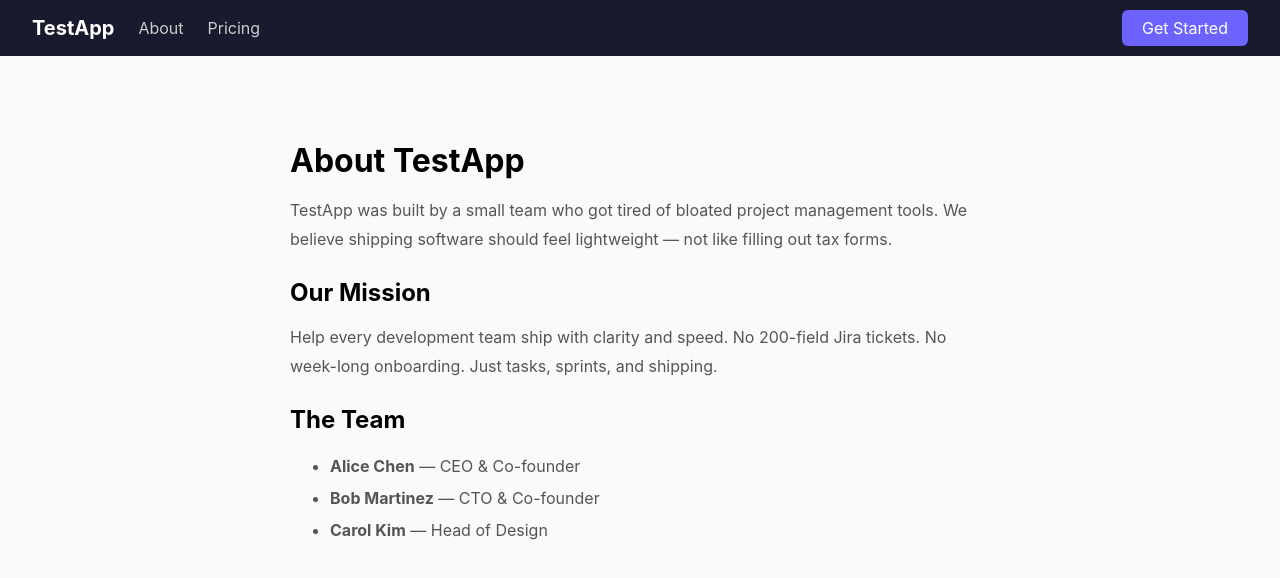
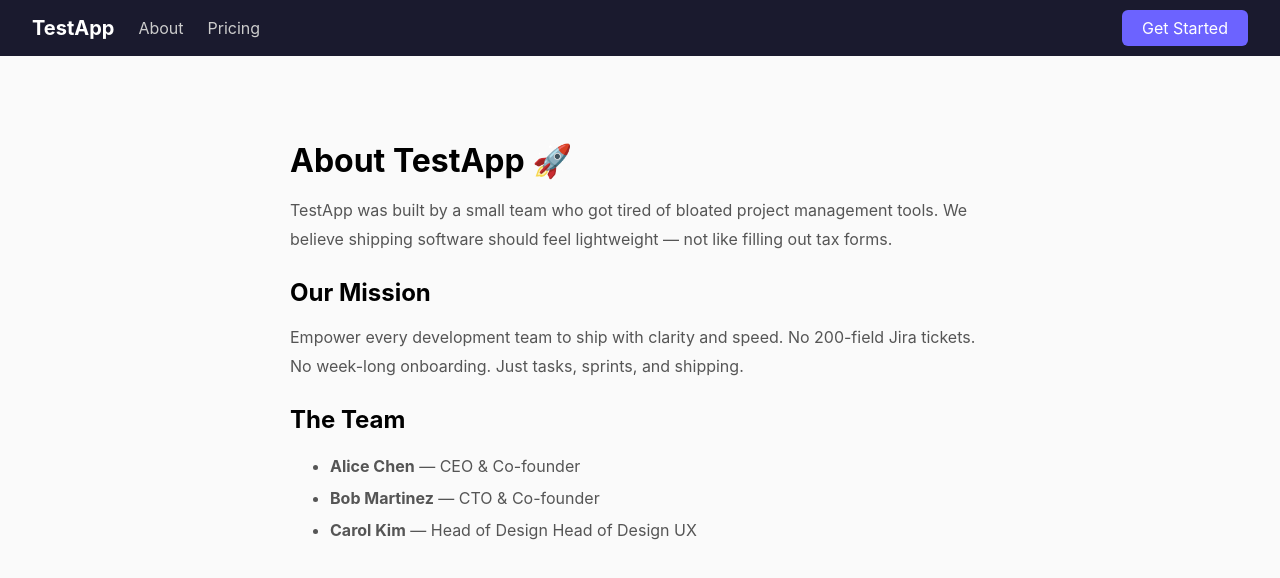
Before and after one commit to looksgoodtomeai/test-app, a Next.js app: page /about in a window 1280 px wide. Shown: the top 578 px of the page. Built offline with nearby package versions, Linux system fonts and the light colour scheme.

Commit message:
test: update about page copy

```diff
--- a/src/app/about/page.tsx
+++ b/src/app/about/page.tsx
@@ -1,21 +1,21 @@
 export default function About() {
   return (
     <div style={{ maxWidth: 700, margin: '0 auto', padding: '64px 24px' }}>
-      <h1 style={{ marginBottom: 16 }}>About TestApp</h1>
+      <h1 style={{ marginBottom: 16 }}>About TestApp 🚀</h1>
       <p style={{ color: '#555', lineHeight: 1.8, marginBottom: 24 }}>
         TestApp was built by a small team who got tired of bloated project management tools.
         We believe shipping software should feel lightweight — not like filling out tax forms.
       </p>
       <h2 style={{ marginBottom: 12 }}>Our Mission</h2>
       <p style={{ color: '#555', lineHeight: 1.8, marginBottom: 24 }}>
-        Help every development team ship with clarity and speed. No 200-field Jira tickets.
+        Empower every development team to ship with clarity and speed. No 200-field Jira tickets.
         No week-long onboarding. Just tasks, sprints, and shipping.
       </p>
       <h2 style={{ marginBottom: 12 }}>The Team</h2>
       <ul style={{ color: '#555', lineHeight: 2 }}>
         <li><strong>Alice Chen</strong> — CEO & Co-founder</li>
         <li><strong>Bob Martinez</strong> — CTO & Co-founder</li>
-        <li><strong>Carol Kim</strong> — Head of Design</li>
+        <li><strong>Carol Kim</strong> — Head of Design Head of Design UX</li>
       </ul>
     </div>
   )
```
